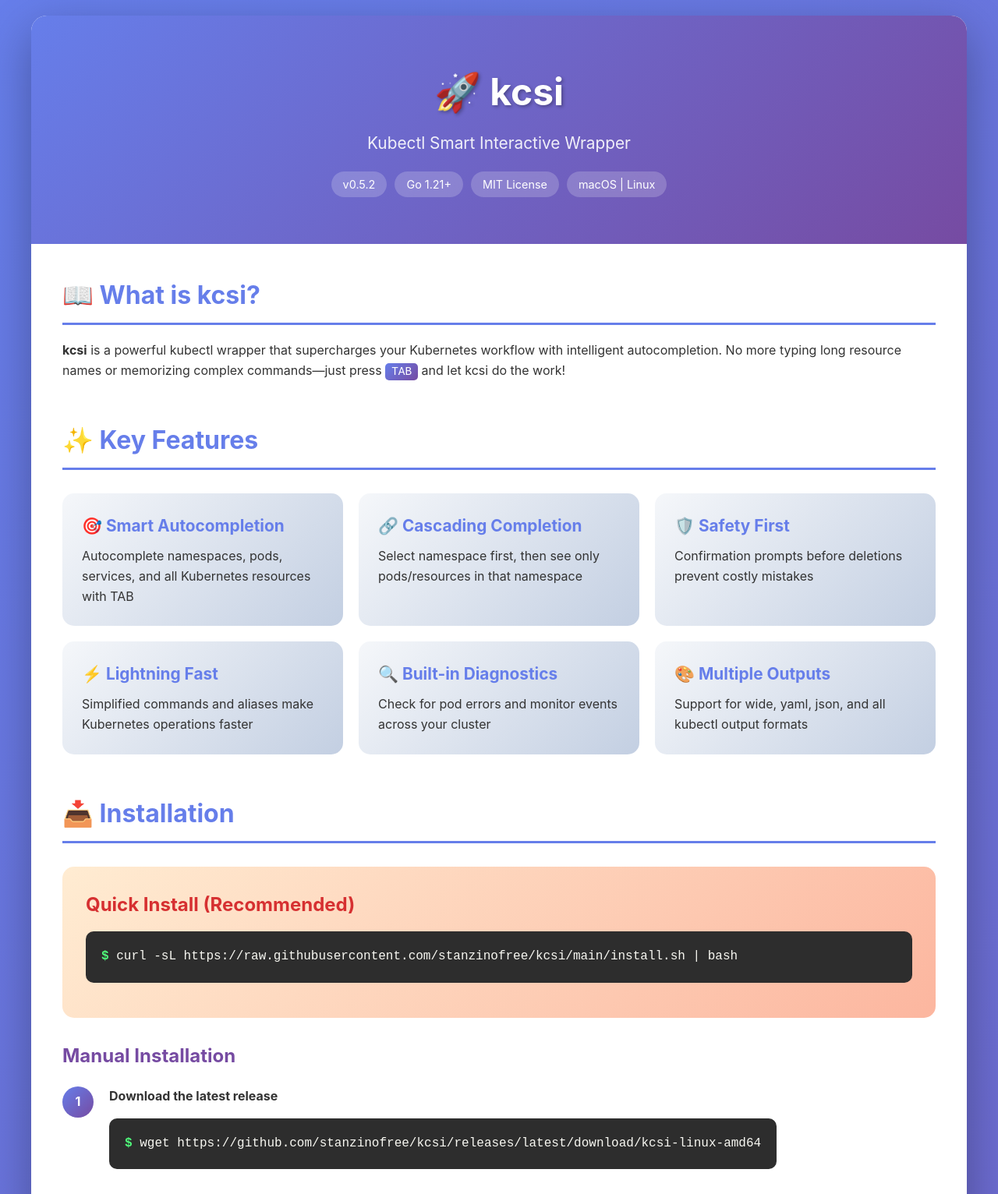
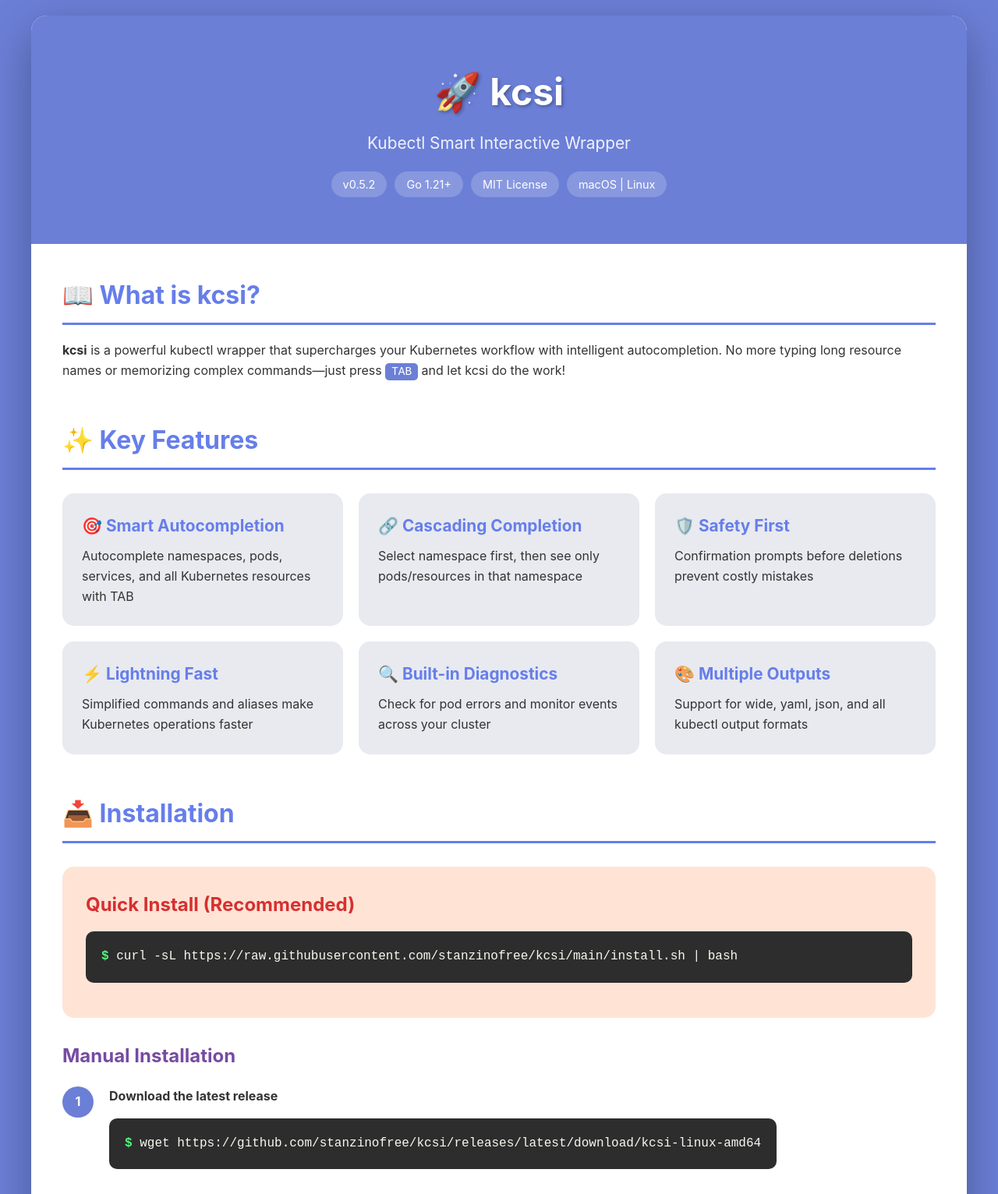
Before and after one commit to stanzinofree/kcsi, a plain HTML site: page docs/guide.html in a window 1280 px wide. Shown: the top 1532 px of the page at 78% size. Drawn offline with Linux system fonts and the light colour scheme.

Commit message:
fix: improve accessibility by replacing gradients with solid colors
- Replace all gradient backgrounds with solid colors to meet WCAG contrast requirements
- Use #6b7fd7 for primary purple backgrounds (body, header, buttons)
- Use solid colors for phase backgrounds in roadmap (#d4edda, #fff3cd, #f8f9fa)
- Use #e8eaf0 for feature cards and #ffe4d6 for install sections
- Increase text-shadow for better readability on colored backgrounds
- Remove opacity reductions that decrease contrast
- Maintain consistent visual style while ensuring accessibility compliance

```diff
--- a/docs/common.css
+++ b/docs/common.css
@@ -12,7 +12,7 @@ body {
     font-family: -apple-system, BlinkMacSystemFont, 'Segoe UI', Roboto, 'Helvetica Neue', Arial, sans-serif;
     line-height: 1.6;
     color: #212529;
-    background: linear-gradient(135deg, #667eea 0%, #764ba2 100%);
+    background: #6b7fd7;
     min-height: 100vh;
     padding: 20px;
 }
@@ -29,7 +29,7 @@ body {
 
 /* Header */
 header {
-    background: linear-gradient(135deg, #667eea 0%, #764ba2 100%);
+    background: #6b7fd7;
     color: white;
     padding: 60px 40px;
     text-align: center;
@@ -38,7 +38,7 @@ header {
 header h1 {
     font-size: 3em;
     margin-bottom: 10px;
-    text-shadow: 2px 2px 4px rgba(0, 0, 0, 0.3);
+    text-shadow: 2px 2px 8px rgba(0, 0, 0, 0.5);
 }
 
 header p {
@@ -80,7 +80,7 @@ a:hover {
     display: inline-block;
     margin: 20px 40px;
     padding: 12px 25px;
-    background: linear-gradient(135deg, #667eea 0%, #764ba2 100%);
+    background: #6b7fd7;
     color: white;
     border-radius: 25px;
     font-weight: 500;
--- a/docs/guide.html
+++ b/docs/guide.html
@@ -15,7 +15,7 @@
             font-family: -apple-system, BlinkMacSystemFont, 'Segoe UI', Roboto, 'Helvetica Neue', Arial, sans-serif;
             line-height: 1.6;
             color: #333;
-            background: linear-gradient(135deg, #667eea 0%, #764ba2 100%);
+            background: #6b7fd7;
             min-height: 100vh;
             padding: 20px;
         }
@@ -30,7 +30,7 @@
         }
 
         header {
-            background: linear-gradient(135deg, #667eea 0%, #764ba2 100%);
+            background: #6b7fd7;
             color: white;
             padding: 60px 40px;
             text-align: center;
@@ -93,7 +93,7 @@
         }
 
         .feature-card {
-            background: linear-gradient(135deg, #f5f7fa 0%, #c3cfe2 100%);
+            background: #e8eaf0;
             padding: 25px;
             border-radius: 15px;
             transition: transform 0.3s ease, box-shadow 0.3s ease;
@@ -128,7 +128,7 @@
         }
 
         .highlight {
-            background: linear-gradient(135deg, #667eea 0%, #764ba2 100%);
+            background: #6b7fd7;
             color: white;
             padding: 3px 8px;
             border-radius: 5px;
@@ -147,7 +147,7 @@
         }
 
         th {
-            background: linear-gradient(135deg, #667eea 0%, #764ba2 100%);
+            background: #6b7fd7;
             color: white;
             padding: 15px;
             text-align: left;
@@ -164,7 +164,7 @@
         }
 
         .install-section {
-            background: linear-gradient(135deg, #ffecd2 0%, #fcb69f 100%);
+            background: #ffe4d6;
             padding: 30px;
             border-radius: 15px;
             margin: 30px 0;
@@ -183,7 +183,7 @@
         }
 
         .step-number {
-            background: linear-gradient(135deg, #667eea 0%, #764ba2 100%);
+            background: #6b7fd7;
             color: white;
             width: 40px;
             height: 40px;
```
Also changed, not shown: docs/index.html (+3 -3 lines), docs/roadmap.css (+4 -4 lines).
